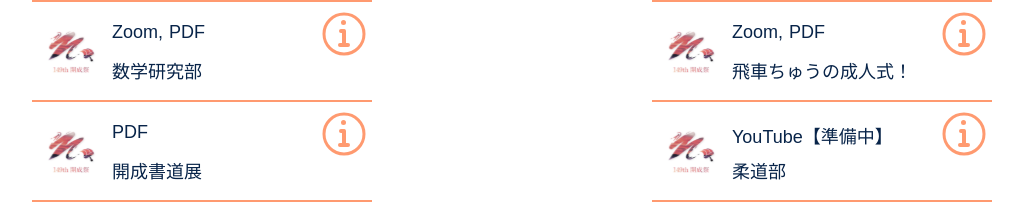
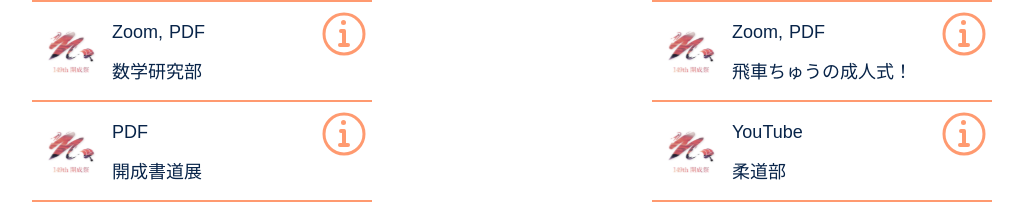
Before and after one commit to OR6107/149th-kaiseifes, a Nuxt app: page /online in a window 1280 px wide. Shown: the part 1340-1550 px from the top of the page, without its empty margins (108-1131 px from the left). Built offline with nearby package versions, Linux system fonts and the light colour scheme.

Commit message:
Add YouTube Links

```diff
--- a/pages/online.vue
+++ b/pages/online.vue
@@ -308,11 +308,11 @@ export default {
           type: YOUTUBE | HP,
           description:
             'コロナ渦にも屈しない生物部をご覧あれ。 生き物について様々な展示もしています！ ぜひ特別棟入ってすぐのC101へ',
-          // contentUrl:
-          //   'https://www.youtube.com/channel/UCd4nufEmpABSr1hdLWqWj6g',
-          // contentUrlText: 'YouTube',
-          contentUrl2: 'https://kaiseibiology.wixsite.com/website',
-          contentUrlText2: 'Webサイト',
+          contentUrl: 'https://kaiseibiology.wixsite.com/website',
+          contentUrlText: 'Webサイト',
+          contentUrl2:
+            'https://www.youtube.com/channel/UC0TJPe_4H_BnCGFR2f-pmEw',
+          contentUrlText2: 'YouTube',
         },
         {
           id: 89,
@@ -391,13 +391,13 @@ export default {
         {
           id: 95,
           name: '柔道部',
-          place: 'YouTube【準備中】',
+          place: 'YouTube',
           type: YOUTUBE,
           // description:
           //   'コロナ渦にも屈しない生物部をご覧あれ。 生き物について様々な展示もしています！ ぜひ特別棟入ってすぐのC101へ',
-          // contentUrl:
-          //   'https://www.youtube.com/channel/UCd4nufEmpABSr1hdLWqWj6g',
-          // contentUrlText: 'YouTube',
+          contentUrl:
+            'https://www.youtube.com/playlist?list=PLg6BuDxA3WsunUHKqA9PbhdrJPDmAaDuE',
+          contentUrlText: 'YouTube',
         },
         {
           id: 96,
```
